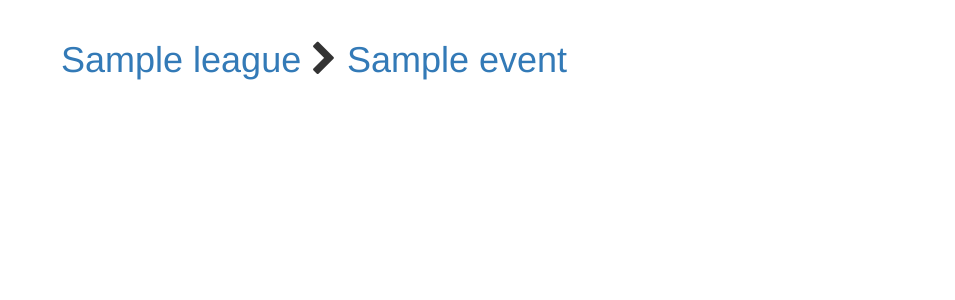
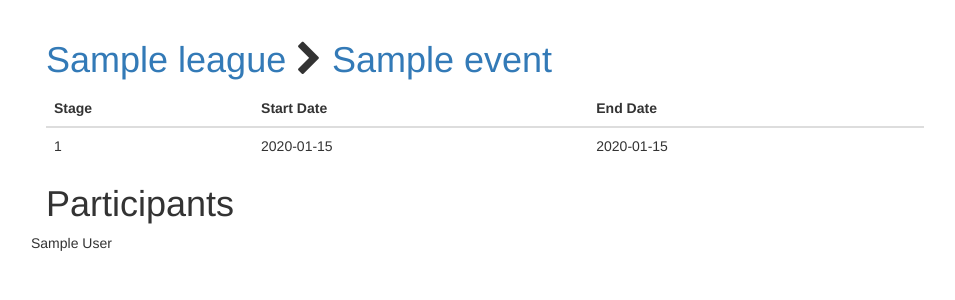
Before and after one commit to jackramey/MTGLeague, a Flask app: page /event/1 in a window 1280 px wide. Shown: the part 51-351 px from the top of the page, without its empty margins (9-964 px from the left). Run offline with Flask 2, Linux system fonts and the light colour scheme; a user stored in the database is signed in; tables that the repository leaves empty hold one stand-in row (values such as "Sample post"); parts of the project's set-up code (start-up, migrations or seed data) failed here and were passed over; some libraries are stand-ins or nearby versions.

Commit message:
Users can now join events

```diff
--- a/mtgleague/models.py
+++ b/mtgleague/models.py
@@ -3,7 +3,7 @@ from flask import url_for
 from markupsafe import Markup
 from sqlalchemy import or_, and_
 
-from flask_login import AnonymousUserMixin, UserMixin
+from flask_login import AnonymousUserMixin, UserMixin, current_user
 
 from mtgleague.util import bcrypt, db, login_manager, login_serializer
 
@@ -32,6 +32,11 @@ class Event(db.Model):
     def __unicode__(self):
         return self.name
 
+    def add_participant(self, user):
+        participant = Participant(user, self)
+        db.session.add(participant)
+        db.session.commit()
+
     def get_start_date(self):
         first_stage = self.stages.order_by(Stage.start_date).first()
         return first_stage.start_date
@@ -39,6 +44,9 @@ class Event(db.Model):
     def get_end_date(self):
         last_stage = self.stages.order_by(Stage.start_date.desc()).first()
         return last_stage.end_date
+
+    def is_participant(self, user):
+        return self.participants.filter_by(user=user).first() is not None
 
     def is_past(self):
         last_stage = self.stages.order_by(Stage.start_date.desc()).first()
--- a/mtgleague/routes.py
+++ b/mtgleague/routes.py
@@ -22,6 +22,8 @@ app.add_url_rule('/league/<lid>/event/create',
                  view_func=EventCreateView.as_view('event_create'))
 app.add_url_rule('/event/<eid>/edit',
                  view_func=EventEditView.as_view('event_edit'))
+app.add_url_rule('/event/<eid>/join',
+                 view_func=EventJoinView.as_view('event_join'))
 app.add_url_rule('/events/',
                  view_func=EventsView.as_view('events'))
 
--- a/mtgleague/templates/event.html
+++ b/mtgleague/templates/event.html
@@ -2,7 +2,36 @@
 {% block container %}
 <div class="row">
     <div class="col-md-9">
-        <h1>{{ event.league|safe }} <i class="fa fa-chevron-right"></i> {{ event }}</h1>
+        <div class="row">
+            <h1>{{ event.league|safe }} <i class="fa fa-chevron-right"></i> {{ event }}</h1>
+        </div>
+        {% if not event.is_participant(current_user) %}
+        <div class="row">
+            <a class="btn btn-default" href="{{ url_for('event_join', eid=event.id) }}">Join Event</a>
+        </div>
+        {% endif %}
+        <div class="row">
+            <table class="table">
+                <thead>
+                <tr>
+                    <th>Stage</th><th>Start Date</th><th>End Date</th>
+                </tr>
+                </thead>
+                {% for stage in event.stages %}
+                <tr>
+                    <td>{{ loop.index }}</td>
+                    <td>{{ stage.start_date }}</td>
+                    <td>{{ stage.end_date }}</td>
+                </tr>
+                {% endfor %}
+            </table>
+            <h1>Participants</h1>
+            {% for participant in event.participants %}
+            <div class="row">
+                <p>{{ participant.user }}</p>
+            </div>
+            {% endfor %}
+        </div>
     </div>
 </div>
 {% endblock %}
--- a/mtgleague/views.py
+++ b/mtgleague/views.py
@@ -150,6 +150,18 @@ class EventsView(BaseView):
         return "Events"
 
 
+class EventJoinView(BaseView):
+    methods = ['GET']
+
+    @login_required
+    def handle_request(self, eid, *args, **kwargs):
+        event = Event.query.filter_by(id=eid).first()
+        if event is None:
+            abort(404)
+        event.add_participant(current_user)
+        return redirect(url_for('event', eid=eid))
+
+
 class LeagueView(BaseView):
     methods = ['GET']
 
```
